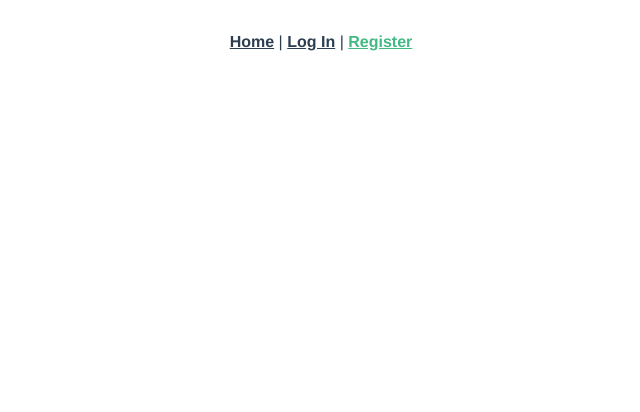
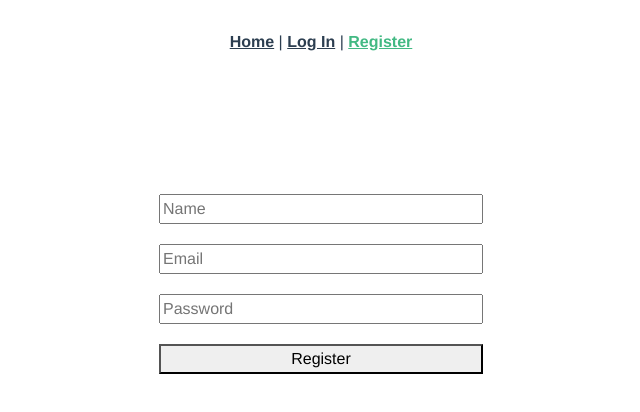
Before and after one commit to marcosdima/bleff_app, a Vue app in the folder frontend/: page /#/register in a window 1280 px wide. Shown: the top 412 px of the page, without its empty margins (319-959 px from the left). Built offline with nearby package versions, Linux system fonts and the light colour scheme.

Commit message:
Rework: FormComponent Implemented - Now Register and Log In use FormComponent

```diff
--- a/frontend/src/components/FormComponent.vue
+++ b/frontend/src/components/FormComponent.vue
@@ -1,19 +1,28 @@
 <template>
   <div class="form-body">
-    <div class="form-element" v-for="field in fields" :key="field.name">
-      <input :type="field.type" :placeholder="field.placeHolder" />
+    <div v-for="field in fields" :key="field.name">
+      <input
+        class="form-element"
+        :type="field.type"
+        :placeholder="field.placeHolder"
+        v-model="formData[field.name]"
+        @input="handleInput(field.name, $event.target.value)"
+      />
     </div>
+    <button class="form-element" @click="onClick">{{ buttonLabel }}</button>
   </div>
 </template>
 
 <script>
 export default {
   name: "FormComponent",
+  emits: ["onClick"],
   props: {
     fields: {
       type: Array,
       required: true,
       validator(array) {
+        // The array has to have objects with the properties: name, type and placeHolder.
         let valid = true;
         for (let value of array.__v_raw) {
           if (!(value.name && value.type && value.placeHolder)) {
@@ -26,6 +35,17 @@ export default {
     buttonLabel: {
       type: String,
       default: "Enter",
+    },
+  },
+  data() {
+    return { formData: {} };
+  },
+  methods: {
+    handleInput(fieldName, value) {
+      this.formData[fieldName] = value;
+    },
+    onClick() {
+      this.$emit("onClick", this.formData);
     },
   },
 };
--- a/frontend/src/views/LogIn.vue
+++ b/frontend/src/views/LogIn.vue
@@ -1,13 +1,10 @@
 <template>
-  <div class="body">
-    <input class="element" type="text" placeholder="Email" v-model="email" />
-    <input
-      class="element"
-      type="password"
-      placeholder="Password"
-      v-model="password"
-    />
-    <custom-button class="element" @click="check_data"> Log In </custom-button>
+  <div>
+    <form-component
+      :buttonLabel="label"
+      :fields="loginField"
+      @onClick="check_data"
+    ></form-component>
     <transition>
       <div v-if="error != ''">
         {{ error }}
@@ -16,35 +13,37 @@
   </div>
 </template>
 <script>
-import CustomButton from "@/components/CustomButton.vue";
+import FormComponent from "@/components/FormComponent.vue";
 
 export default {
   name: "LogIn",
   components: {
-    CustomButton,
+    FormComponent,
   },
   data() {
     return {
-      email: "",
-      password: "",
-      isVisible: false,
+      loginField: [
+        { name: "email", placeHolder: "Email", type: "text" },
+        { name: "password", placeHolder: "Password", type: "password" },
+      ],
       error: "",
+      label: "Log In",
     };
   },
   methods: {
-    async check_data() {
+    async check_data(inputsData) {
       // Check empty inputs...
-      if (this.email == "") {
+      if (!inputsData.email || inputsData.email == "") {
         this.error = "The field Email must not be empty";
         return;
-      } else if (this.password == "") {
+      } else if (!inputsData.password || inputsData.password == "") {
         this.error = "The field Password must not be empty";
         return;
       } else {
         // Send the data...
         const data = {
-          email: this.email,
-          password: this.password,
+          email: inputsData.email,
+          password: inputsData.password,
         };
 
         const json = await fetch("api/login", {
@@ -56,7 +55,7 @@ export default {
         if (json.access_token) {
           this.error = "";
           // Save the token as a cookie...
-          document.cookie = `token=${json.access_token}; path=/;`;
+          document.cookie = `token=${json.access_token}; path=/; SameSite=None; Secure`;
         } else {
           this.error = json?.message ?? "Error";
         }
@@ -67,18 +66,6 @@ export default {
 </script>
 
 <style scoped>
-.body {
-  display: flex;
-  flex-direction: column;
-  margin: 100px;
-}
-
-.element {
-  margin: 10px;
-  width: 30%;
-  align-self: center;
-}
-
 .v-enter-active,
 .v-leave-active {
   transition: opacity 0.1s ease;
--- a/frontend/src/views/RegisterPage.vue
+++ b/frontend/src/views/RegisterPage.vue
@@ -1,7 +1,29 @@
-<template><div></div></template>
+<template>
+  <FormComponent
+    :fields="registrationField"
+    :buttonLabel="label"
+  ></FormComponent>
+</template>
 
 <script>
-export default {};
+import FormComponent from "@/components/FormComponent.vue";
+
+export default {
+  name: "RegisterPage",
+  components: {
+    FormComponent,
+  },
+  data() {
+    return {
+      registrationField: [
+        { name: "name", placeHolder: "Name", type: "text" },
+        { name: "email", placeHolder: "Email", type: "text" },
+        { name: "password", placeHolder: "Password", type: "password" },
+      ],
+      label: "Register",
+    };
+  },
+};
 </script>
 
-<style></style>
+<style scoped></style>
```
